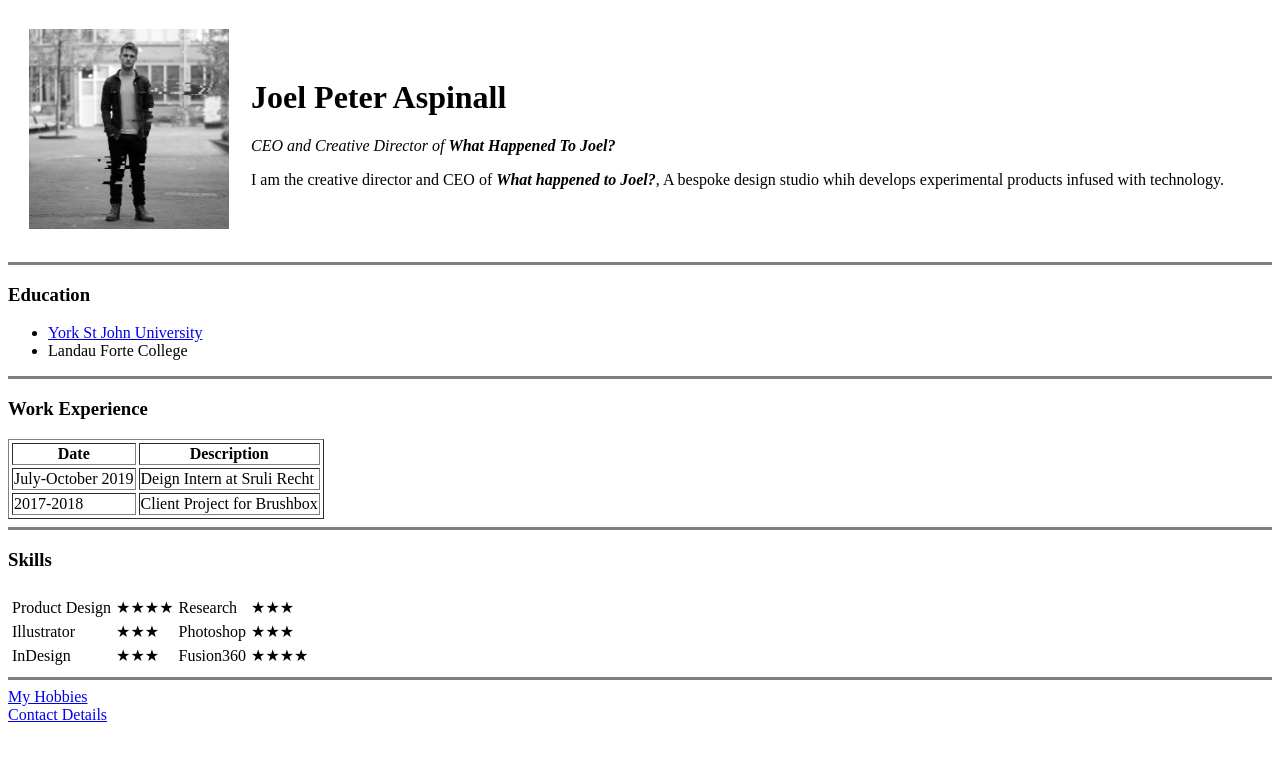
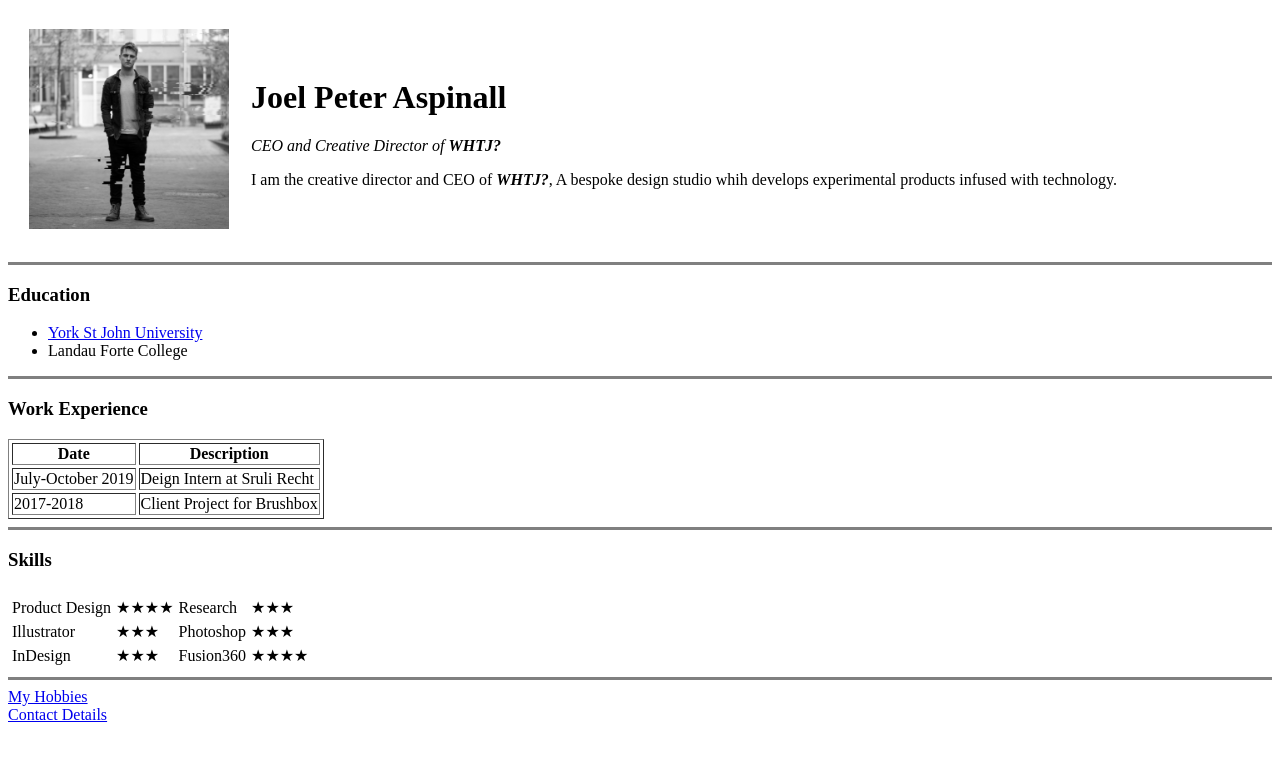
Before and after one commit to SweetJP69/Udemy-Test-Site, a plain HTML site: page index.html in a window 1280 px wide. Drawn offline with Linux system fonts and the light colour scheme.

Commit message:
Update index.html

```diff
--- a/index.html
+++ b/index.html
@@ -17,10 +17,10 @@
         <p>
           <em>
             CEO and Creative Director of
-            <strong>What Happened To Joel?</strong>
+            <strong>WHTJ?</strong>
           </em>
         </p>
-        <p>I am the creative director and CEO of <strong><em>What happened to Joel?</em></strong>,
+        <p>I am the creative director and CEO of <strong><em>WHTJ?</em></strong>,
           A bespoke design studio whih develops experimental products infused with technology.
         </p></td>
     </tr>
```
